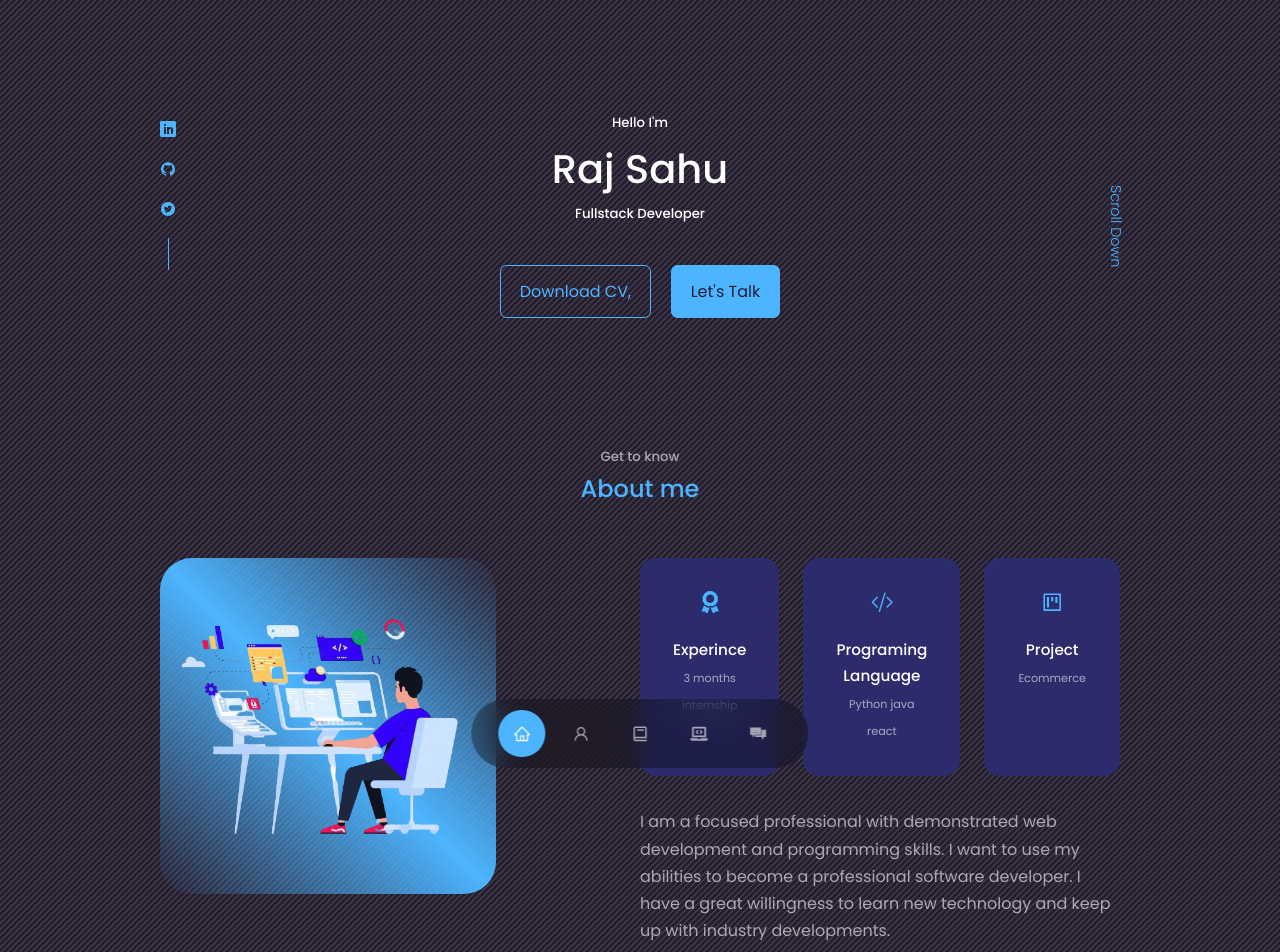
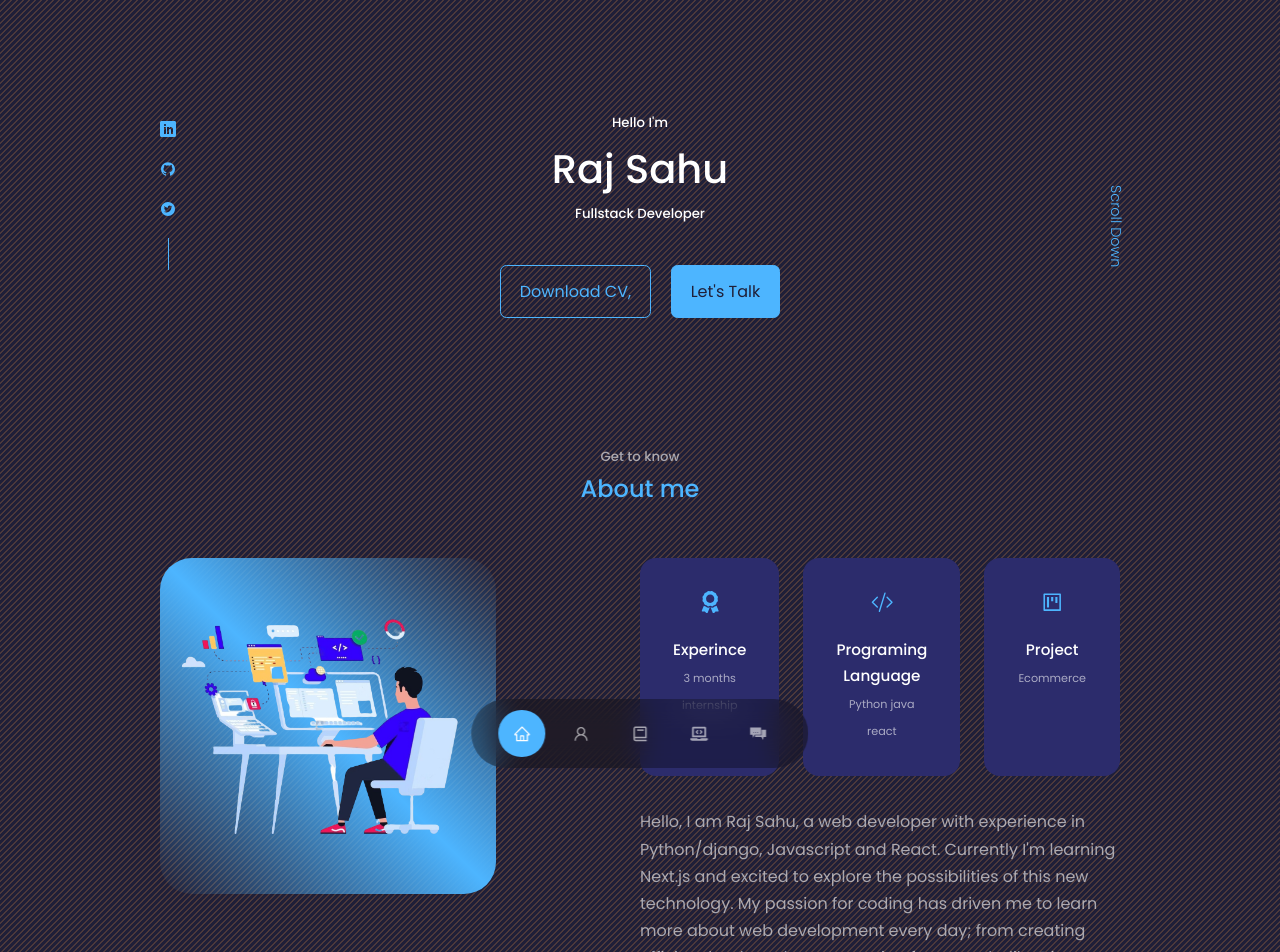
Before and after one commit to rajsahu-git/Portfolio, a React (Create React App) app: page / in a window 1280 px wide. Shown: the top 952 px of the page. Built offline with nearby package versions, Linux system fonts and the light colour scheme.

Commit message:
about section update

```diff
--- a/src/components/about/About.jsx
+++ b/src/components/about/About.jsx
@@ -35,7 +35,7 @@ function About() {
             </article>
           </div>
           <p>
-            I am a focused professional with demonstrated web development and programming skills. I want to use my abilities to become a professional software developer. I have a great willingness to learn new technology and keep up with industry developments.
+            Hello, I am Raj Sahu, a web developer with experience in Python/django, Javascript and React. Currently I'm learning Next.js and excited to explore the possibilities of this new technology. My passion for coding has driven me to learn more about web development every day; from creating efficient back-end systems using frameworks like Django to developing interactive user interfaces with React - my skillset is constantly evolving as I strive towards becoming an expert full stack developer.
           </p>
           <a href="#contect" className='btn btn-primary'>Let's talk</a>
         </div>
```
